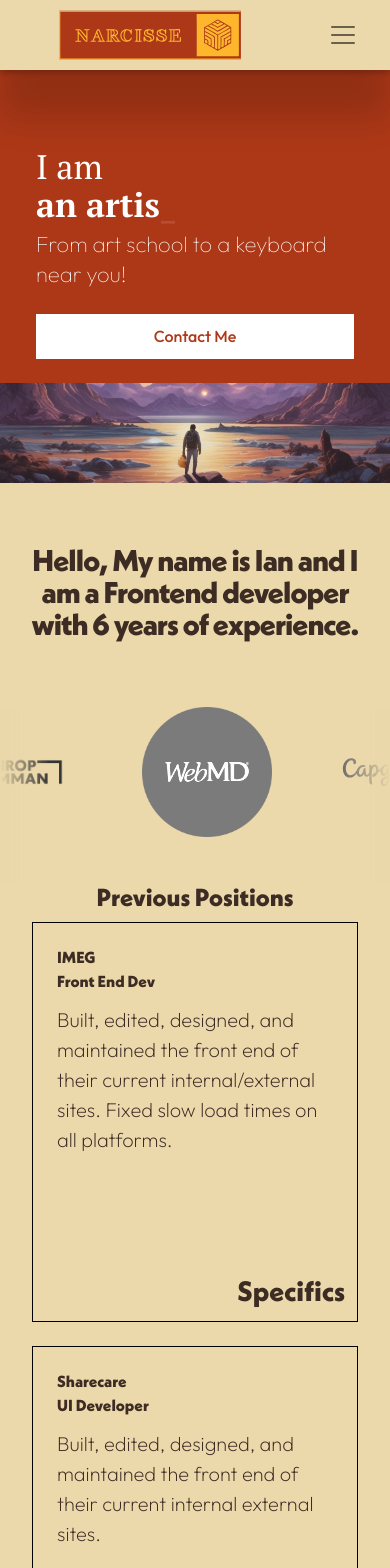
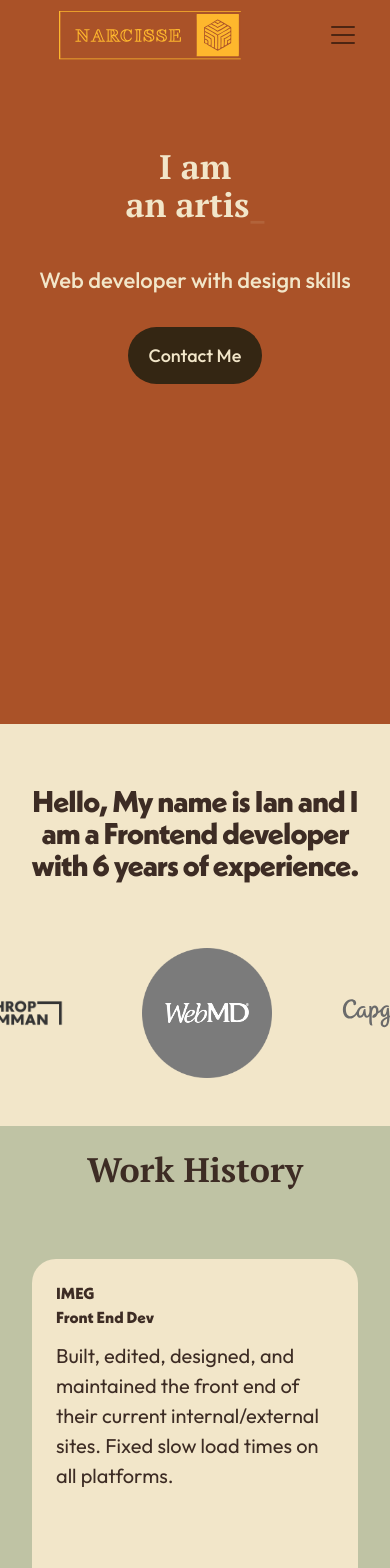
Before and after one commit to salambolog/salambolog.github.io, a React (Vite) app: page / in a window 390 px wide. Shown: the top 1568 px of the page. Built offline with nearby package versions, Linux system fonts and the light colour scheme; a web font is replaced by a local one.

Commit message:
saving new code

```diff
--- a/src/App.css
+++ b/src/App.css
@@ -2,9 +2,9 @@
   --green-color: #758A6D;
   --light-blue: #19BAE8;
   --pink-color: #E17287;
-  --warm-brown: #AD3817;
-  --khaki: #EBD8AB;
-  --army: rgb(120, 137, 108);
+  --warm-brown: #aa5228;
+  --khaki: #F2E6C9;
+  --army: #BFC3A4;
   --old-keybord: #CFB989;
   --dark-brown: rgb(61, 44, 36);
   --orange: #C35F2B;
@@ -25,6 +25,12 @@ body {
   font-style: normal;
   background-color: var(--warm-brown);
   width: 100%;
+}
+footer[fixed="bottom"] {
+  background: #342613;
+}
+.btn-primary {
+  border: none;
 }
 nav.bg-body-tertiary.navbar.navbar-expand-lg.navbar-light.fixed-top {
   background-color: var(--warm-brown);
@@ -85,8 +91,10 @@ nav.bg-body-tertiary.navbar.navbar-expand-lg.navbar-light.fixed-top {
 }
 h2.position-title {
   color: var(--dark-brown);
-  font-family: "Neue Kabel ExtraBold";
+  font-family: "PT Serif", serif;
   text-align: center;
+  font-weight: 800;
+  font-size: 34px;
 }
 .mobile-brand img {
   width: 100%;
@@ -96,10 +104,12 @@ h2.position-title {
   border-color: var(--dark-brown);
 }
 button.contact {
-  background: #fff;
-  color: var(--warm-brown);
-  border-radius: 0;
-  width: 100%;
+  background: #342613;
+  color: var(--khaki);
+  font-weight: 500;
+  padding: 14px 20px;
+  border-radius: 100px;
+  font-size: 18px;
 }
 .me-auto {
   text-align: center;
@@ -208,6 +218,9 @@ span.Typewriter__wrapper {
 section.section {
   background: var(--khaki);
 }
+section#where {
+  background: var(--army);
+}
 div.employment {
   mask-image: linear-gradient(to right, rgba(0, 0, 0, 0) 0%, rgb(0, 0, 0) 12.5%, rgb(0, 0, 0) 87.5%, rgba(0, 0, 0, 0) 100%);
 }
@@ -218,19 +231,23 @@ section.section h2.intro-employment {
 section .card-container {
   display: grid;
   grid-template-columns: 1fr;
+  background-color: var(--army);
+}
+section .qualify-contain.card-container {
+  background-color: transparent;
 }
 section .card {
   display: flex;
   flex-direction: column;
-  background-color: var(--bg-overlay-dark);
+  background-color: var(--khaki);
   width: 100%;
-  border: 1px solid #000000;
+  border: none;
   padding: 40px;
   aspect-ratio: 1/1;
   gap: 10px;
   height: 400px;
   width: 400px;
-  border-radius: 0;
+  border-radius: 24px;
   position: relative;
 }
 .card-body p {
@@ -242,17 +259,21 @@ section .card .logo-section {
   display: flex;
   justify-content: space-between;
 }
+.card-footer {
+  border: none;
+  background-color: transparent;
+  padding-left: 0;
+}
 .card-footer button.learn-more {
   border-radius: 0;
-  position: absolute;
   bottom: 0;
   left: 0;
   font-family: "Neue Kabel ExtraBold";
-  background-color: var(--army);
-  width: 100%;
-}
-.new-section {
-  background-color: var(--army);
+  color: var(--warm-brown);
+  border: 2px solid var(--warm-brown);
+  border-radius: 100px;
+  background-color: transparent;
+  padding: 8px 16px;
 }
 .new-section h2 {
   color: #fff;
@@ -284,7 +305,17 @@ footer {
   background: var(--army);
   padding: 2rem;
 }
-
+footer .social-links ul {
+  display: flex;
+  width: 100%;
+  justify-content: center;
+}
+footer .social-links ul li {
+  color: var(--khaki);
+  list-style: none;
+  display: flex;
+  width: 100%;
+}
 footer .social h3 {
   color: #fff;
   font-family: "Neue Kabel ExtraBold";
@@ -326,15 +357,21 @@ footer .social h3 {
 .carousel-primary {
   display: flex;
   justify-content: space-around;
+  animation: 20s scroll-horizontal linear-infinite;
   -webkit-animation: 20s scroll-horizontal linear-infinite;
 }
 .navbar-brand img.d-inline-block {
   width: 100%;
 }
 .App .container p.tagline{
-  /* font-weight: 100; */
+  font-weight: 500;
   font-size: 22px;
   font-family: "Outfit", sans-serif;
+  color: var(--khaki);
+}
+.App .hero-contain p, div.Typewriter {
+  color: var(--khaki);
+  margin-bottom: 18px;
 }
 @keyframes scrollText {
   from {
@@ -446,7 +483,12 @@ footer .social h3 {
   aspect-ratio: 1.7857142857142858 / 1;
 }
 #languages {
-  background: var(--khaki);
+  background: #E5DABE;
+}
+#languages .intro {
+  background: #E5DABE;
+  padding-top: 0;
+  margin-top: 0;
 }
 #languages .grid {
   display: grid;
@@ -470,9 +512,11 @@ footer .social h3 {
   width: 100%;
   max-width: 100%;
 }
-.employer-card .card-footer {
-  background-color: transparent;
-  border: none;
+#languages .intro p.body-text {
+  font-size: 40px;
+  color: var(--dark-brown);
+  font-family: "Neue Kabel ExtraBold";
+  line-height: 40px;
 }
 @media all and (max-width: 1198px) {
   .modal-title-contain {
@@ -487,9 +531,8 @@ footer .social h3 {
     max-width: 180px;
   }
   nav.fixed-top {
-    background: var(--khaki) !important;
     padding: 0 20px;
-    box-shadow: 0 48px 36px rgba(0, 0, 0, 0.16), 0 3px 6px rgba(0, 0, 0, 0.23);
+    /* box-shadow: 0 48px 36px rgba(0, 0, 0, 0.16), 0 3px 6px rgba(0, 0, 0, 0.23); */
   }
   .navbar-brand img.d-inline-block {
     height: 70px;
@@ -524,23 +567,34 @@ footer .social h3 {
     grid-template-columns: 1fr 1fr;
   }
 }
-@media all and (max-width: 767px) {
-  .employer-card .card-footer button.learn-more {
-    background: transparent;
-    text-align: right;
-    color: var(--dark-brown);
-    font-size: 28px;
-    border: none;
-  }
+@media all and (max-width: 991px) {
   body {
     display: block;
     width: 100%;
   }
-  .card-body p {
-    font-weight: 200;
+  div.employment {
+    mask-image: none;
   }
   div.modal-fullscreen div.modal-body {
     padding: 2em;
+  }
+  .App .container div.hero-contain p {
+    text-align: center;
+  }
+  h2.position-title {
+    margin: 24px 0 36px;
+  }
+  .headline-contain {
+    text-align: center;
+  }
+  .hero-contain p.tagline {
+    margin-bottom: 8px;
+  }
+  .App .container .headline-contain p.tagline, button {
+    text-align: center;
+  }
+  .hero-contain p {
+    margin-bottom: 32px;
   }
   .modal-body p.logo-text {
     font-size: 24px;
@@ -587,7 +641,6 @@ footer .social h3 {
   }
   .Typewriter {
     margin-top: 8px;
-    font-weight: 900
   }
   .body-section {
     margin-top: 3.5rem;
@@ -619,32 +672,35 @@ footer .social h3 {
   }
   .body-section {
     background: var(--warm-brown);
+    /* background-image: url(/src/assets/images/donutPlanet-cut-AI.png);
+    background-size: 60%;
+    background-repeat: no-repeat;
+    background-position: right; */
   }
   .body-section .App {
     margin: 6rem auto 0;
     position: relative;
     z-index: 6;
     height: auto;
-    padding: 0 24px 24px;
+    padding: 0 24px;
   }
   .App .container p {
     text-align: left;
     font-size: 34px;
     line-height: 1.9rem;
-    color: #fff;
-    font-weight: 100;
+    /* color: #fff; */
   }
   img.bigImage {
-    width: 100%;
+    width: 130%;
     position: relative;
-    overflow: hidden;
-    height: 100px;
-    object-fit: cover;
-    object-position: bottom;
+    z-index: 3;
   }
   div.intro {
-    /* margin-top: -60px; */
+    margin-top: -60px;
     position: relative;
+  }
+  div.intro#who {
+    margin-top: 340px;
   }
   section.section h2.intro-employment {
     color: #fff;
@@ -678,8 +734,7 @@ footer .social h3 {
   }
   section .card-container {
     display: block;
-    background-color: var(--khaki);
-    padding-top: 0;
+    background-color: var(--army);
   }
   .scroll-container {
     background-color: var(--khaki);
@@ -735,6 +790,7 @@ footer .social h3 {
     /* text-align: left; */
     font-size: 40px;
     margin-bottom: 64px;
+    margin-top: 64px;
   }
   section .card-container {
     padding: 0 24px 64px;
@@ -744,7 +800,7 @@ footer .social h3 {
   }
   section .card {
     width: 100%;
-    height: 250px;
+    height: 300px;
     margin-bottom: 24px;
     padding: 24px;
   }
@@ -834,6 +890,7 @@ footer .social h3 {
     grid-gap: 70px;
     max-width: 992px;
     margin: 0 auto;
+    display: grid;
   }
   section.section h2.intro-employment {
     letter-spacing: -1.47px;
@@ -861,8 +918,9 @@ footer .social h3 {
     background-attachment: fixed;
   }
   section .card {
-    height: 330px;
+    /* height: 330px; */
     margin: 0;
+    height: auto;
   }
   .body-section .App {
     min-height: 57.5vh;
@@ -912,10 +970,6 @@ footer .social h3 {
   .body-text {
     font-size: 27px;
   }
-  button.contact {
-    width: auto;
-    padding: 20px 34px;
-  }
 }
 @media all and (min-width: 1700px) {
   div.body-section .App {
@@ -935,6 +989,8 @@ footer .social h3 {
     width: 90%;
     height: auto;
     padding: 15px;
-    max-width: 200px;
+  }
+  div.intro {
+    margin-top: 50px;
   }
 }
--- a/src/App.jsx
+++ b/src/App.jsx
@@ -7,7 +7,7 @@ import Employment from './Employment.jsx'
 import Qualify from './Qualify.jsx'
 import Footer from './Footer.jsx'
 import './App.css'
-import computerImage from './assets/images/donut.png'
+import computerImage from './assets/images/logos/old-new.png'
 import iceCreamImage from './assets/images/logos/ice-cream-solo.png'
 import myLogo from './assets/images/logos/ian-logo-white.png'
 
@@ -32,7 +32,7 @@ function App() {
               </p>
               <div className='headline-contain'>
                 <p className='tagline'>
-                  From art school to a keyboard near you!
+                  Web developer with design skills
                 </p>
                 <button className='contact'>
                   Contact Me
@@ -41,9 +41,9 @@ function App() {
             </div>
           </div>
         </div>
-        <div className='imager'>
+        {/* <div className='imager'>
           <img className='bigImage' src={computerImage} />
-        </div>
+        </div> */}
         <div className='intro' id='who'>
           <p className="body-text">
             Hello, My name is Ian and I am a Frontend developer with 6 years of experience.
--- a/src/Employment.jsx
+++ b/src/Employment.jsx
@@ -7,11 +7,11 @@ function Employment() {
             <div className="employment">
                 <Scroll />
             </div>
-            <div className="container">
-                <h2 className='position-title'>Previous Positions</h2>
-            </div>
-            <div className="card-container">
-                <CardsTwo />
+            <div id="employz">
+                <h2 className='position-title'>Work History</h2>
+                <div className="card-container">
+                    <CardsTwo />
+                </div>
             </div>
         </section>
     )
--- a/src/Footer.jsx
+++ b/src/Footer.jsx
@@ -6,9 +6,19 @@ function Footer() {
             <div className="social container">
                 <img />
                 <div className="social-links">
-                    <img />
-                    <img />
-                    <img />
+                    <ul>
+                        <li>Resume</li>
+                        <li>
+                            <a href='https://www.linkedin.com/in/iannarcissecousar/' target='_blank'>
+                                LinkedIN
+                            </a>
+                        </li>
+                        <li>
+                            <a href='https://www.github.com/salambolog/' target='_blank'>
+                                Github
+                            </a>
+                        </li>
+                    </ul>
                 </div>
             </div>
         </footer>
```
